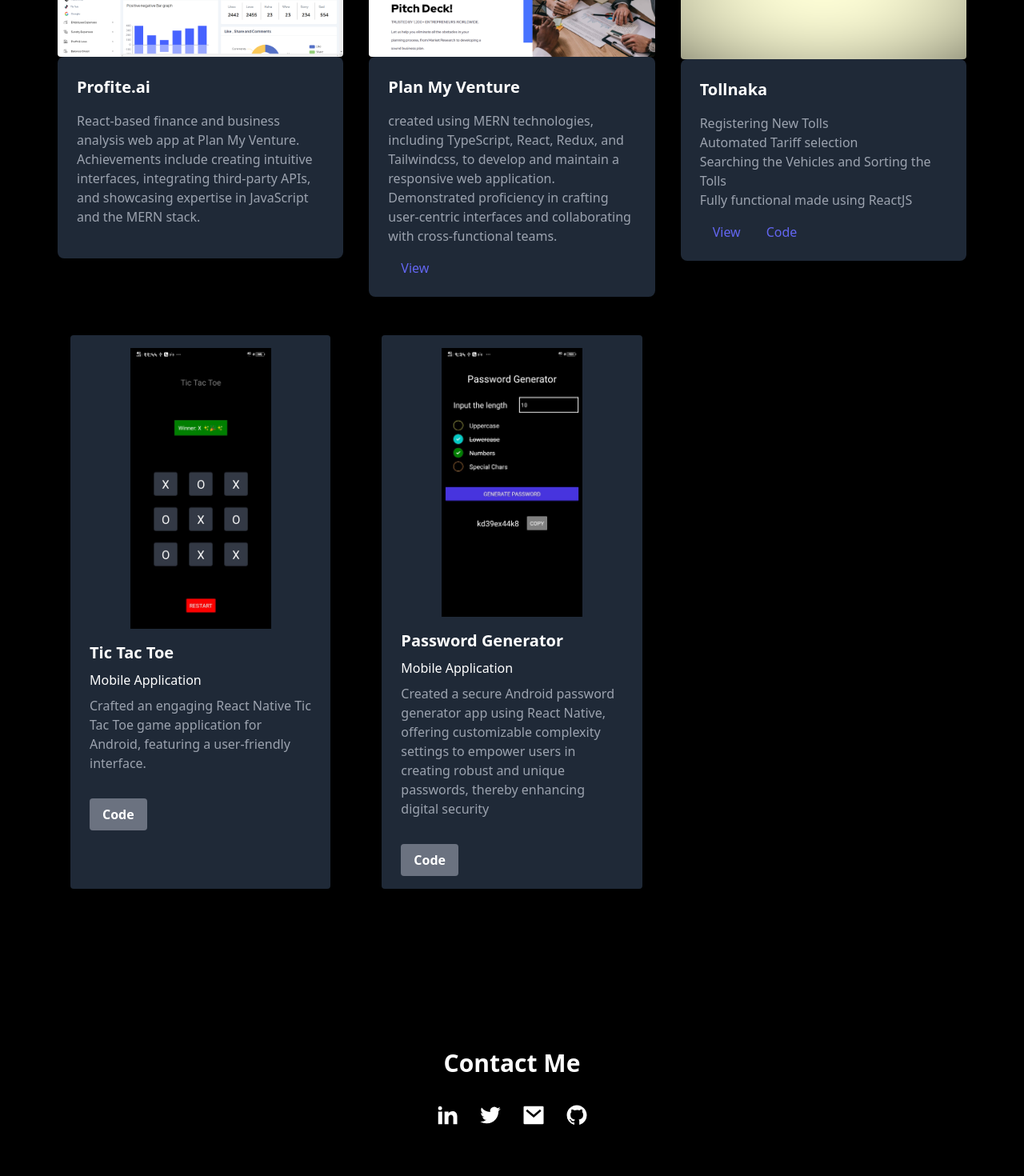
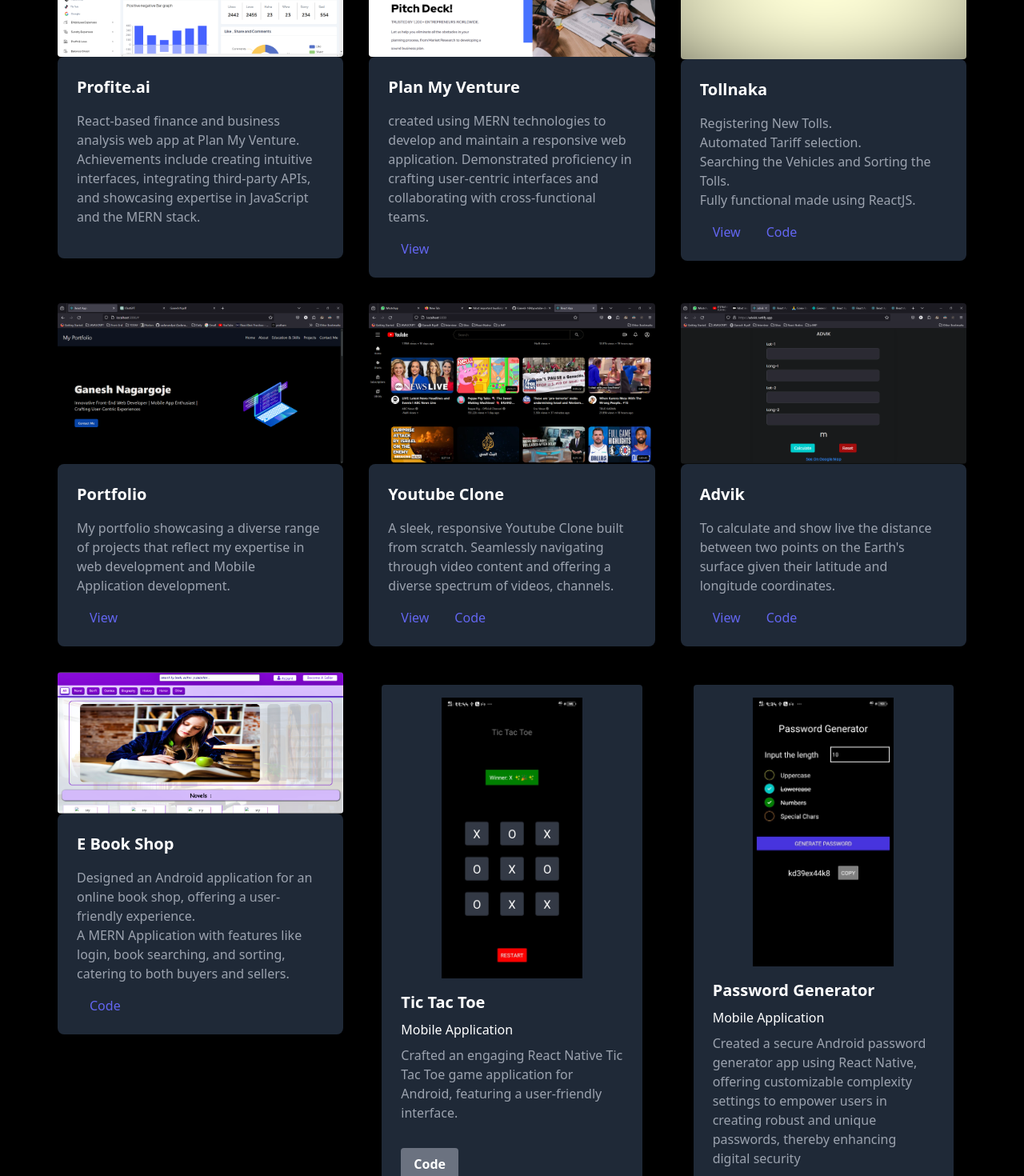
Before and after one commit to Ganesh-16N/Portfolio, a React (Create React App) app: page / in a window 1280 px wide. Shown: the part 2220-3690 px from the top of the page at 80% size. Built offline with nearby package versions, Linux system fonts and the light colour scheme.

Commit message:
Projects added

```diff
--- a/src/Components/Projects/Projects.js
+++ b/src/Components/Projects/Projects.js
@@ -1,5 +1,8 @@
 import React from "react";
-// import bookShop from "./Photos/bookShop.png";
+import bookShop from "./Photos/bookShop.png";
+import youtube from "./Photos/youtube.png";
+import advik from "./Photos/advik.png";
+import profImg from "./Photos/port.png";
 // import profImg from "./Photos/portfolio.png";
 import pmv from "./Photos/pmv image.png";
 import profite from "./Photos/profiteai image.png";
@@ -17,21 +20,11 @@ const projectsData = [
     // viewLink: "https://planmyventure.com/",
     // codeLink: "http://www.google.com",
   },
-  // {
-  //   id: "bookShop",
-  //   title: "E Book Shop",
-  //   image: bookShop,
-  //   description: [
-  //     "Designed an Android application for an online book shop, offering a user-friendly experience."
-  //     ," A MERN Application with features like login, book searching, and sorting, catering to both buyers and sellers."
-  //   ],
-  //   codeLink: "https://github.com/Ganesh-16N/E-Book-Store",
-  // },
   {
     id: "PlanMyVenture",
     title: "Plan My Venture",
     image: pmv,
-    description: ["created using MERN technologies, including TypeScript, React, Redux, and Tailwindcss, to develop and maintain a responsive web application. Demonstrated proficiency in crafting user-centric interfaces and collaborating with cross-functional teams."],
+    description: ["created using MERN technologies to develop and maintain a responsive web application. Demonstrated proficiency in crafting user-centric interfaces and collaborating with cross-functional teams."],
     viewLink: "https://planmyventure.com/",
     // codeLink: "http://www.google.com",
   },
@@ -40,15 +33,48 @@ const projectsData = [
     title: "Tollnaka",
     image: tollnaka,
     description: [
-      "Registering New Tolls",
-      "Automated Tariff selection",
-      "Searching the Vehicles and Sorting the Tolls",
-      "Fully functional made using ReactJS",
+      "Registering New Tolls.",
+      "Automated Tariff selection.",
+      "Searching the Vehicles and Sorting the Tolls.",
+      "Fully functional made using ReactJS.",
     ],
     viewLink: "https://toll-naka.netlify.app/",
     codeLink: "https://github.com/Ganesh-16N/toll-management-system",
   },
-
+  {
+    id: "Portfolio",
+    title: "Portfolio",
+    image: profImg,
+    description: ["My portfolio showcasing a diverse range of projects that reflect my expertise in web development and Mobile Application development. "],
+    viewLink: "https://ganesh-nagargoje.netlify.app/",
+    // codeLink: "http://www.google.com",
+  },
+  {
+    id: "Youtube",
+    title: "Youtube Clone",
+    image: youtube,
+    description: ["A sleek, responsive Youtube Clone built from scratch. Seamlessly navigating through video content and offering a diverse spectrum of videos, channels."],
+    viewLink: "https://ganesh-youtube-clone.netlify.app/",
+    codeLink: "https://github.com/Ganesh-16N/youtube-clone",
+  },
+  {
+    id: "Advik",
+    title: "Advik",
+    image: advik,
+    description: ["To calculate and show live the distance between two points on the Earth's surface given their latitude and longitude coordinates."],
+    viewLink: "https://advikk.netlify.app/",
+    codeLink: "https://github.com/Ganesh-16N/advik",
+  },
+  {
+    id: "bookShop",
+    title: "E Book Shop",
+    image: bookShop,
+    description: [
+      "Designed an Android application for an online book shop, offering a user-friendly experience."
+      ," A MERN Application with features like login, book searching, and sorting, catering to both buyers and sellers."
+    ],
+    codeLink: "https://github.com/Ganesh-16N/E-Book-Store",
+  },
 ];
 
 const Project = ({ id, title, image, description, viewLink, codeLink }) => (
```
Also changed, not shown: src/Components/Projects/Photos/port.png (added).
